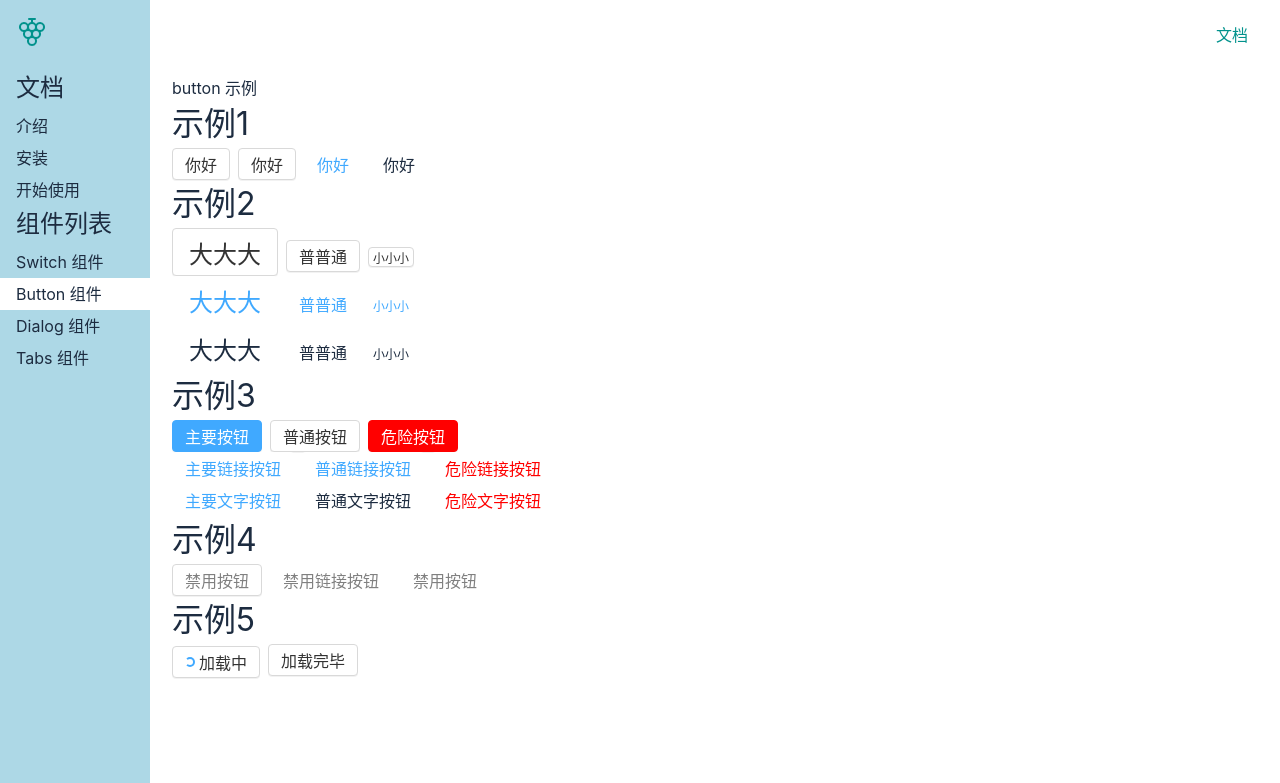
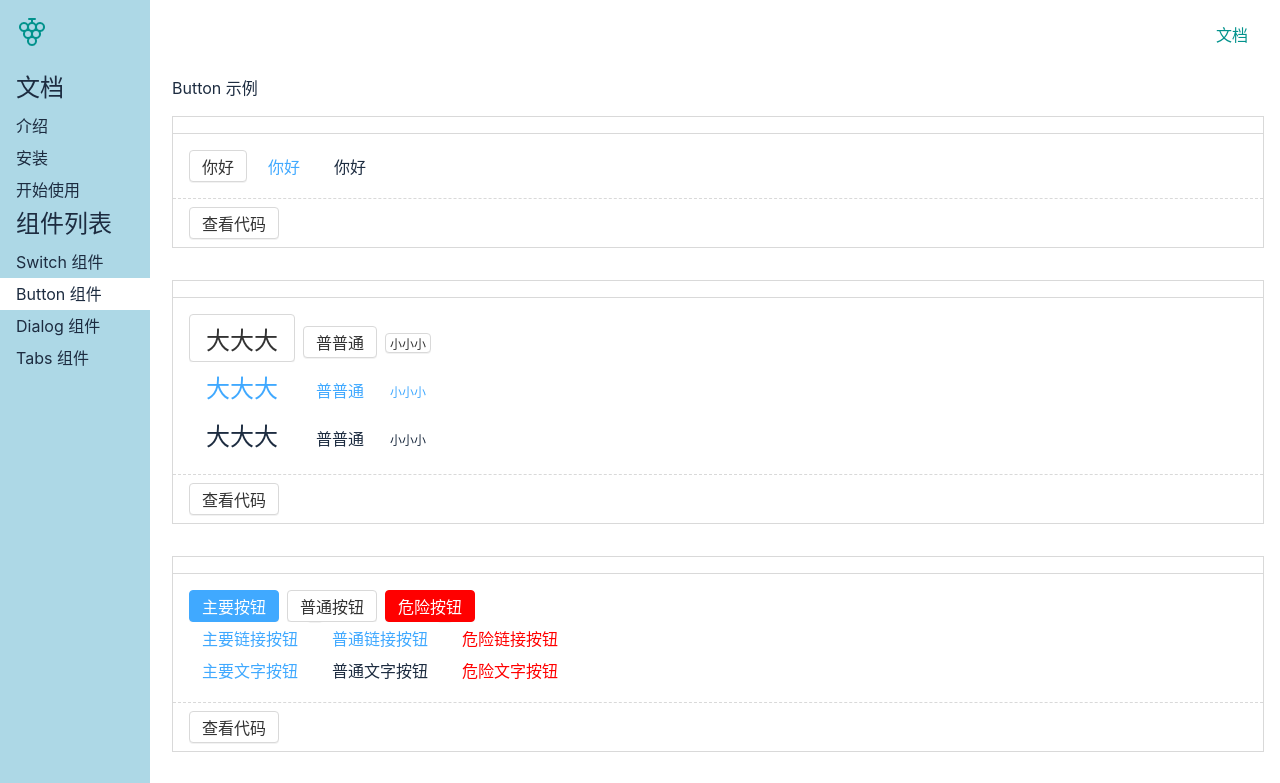
Before and after one commit to HHuangYQ/vue3-ui-Component-library, a Vue app: page /doc/button in a window 1280 px wide. Shown: the top 783 px of the page. Built offline with nearby package versions, Linux system fonts and the light colour scheme.

Commit message:
改造Button

```diff
--- /dev/null
+++ b/src/components/Button1.demo.vue
@@ -0,0 +1,19 @@
+<demo>
+常规使用
+</demo>
+<template>
+<div>
+  <Buttons>你好</Buttons>
+  <Buttons theme="link">你好</Buttons>
+  <Buttons theme="text">你好</Buttons>
+</div>
+</template>
+
+<script lang="ts">
+import Buttons from "../lib/Buttons.vue";
+export default {
+  components: {
+    Buttons
+  }
+}
+</script>
--- /dev/null
+++ b/src/components/Button2.demo.vue
@@ -0,0 +1,31 @@
+<demo>
+支持 size
+</demo>
+<template>
+<div>
+  <div>
+    <Buttons size="big">大大大</Buttons>
+    <Buttons>普普通</Buttons>
+    <Buttons size="small">小小小</Buttons>
+  </div>
+  <div>
+    <Buttons theme="link" size="big">大大大</Buttons>
+    <Buttons theme="link">普普通</Buttons>
+    <Buttons size="small" theme="link">小小小</Buttons>
+  </div>
+  <div>
+    <Buttons size="big" theme="text">大大大</Buttons>
+    <Buttons theme="text">普普通</Buttons>
+    <Buttons size="small" theme="text">小小小</Buttons>
+  </div>
+</div>
+</template>
+
+<script lang="ts">
+import Buttons from "../lib/Buttons.vue";
+export default {
+  components: {
+    Buttons
+  }
+}
+</script>
--- /dev/null
+++ b/src/components/Button3.demo.vue
@@ -0,0 +1,31 @@
+<demo>
+支持 level
+</demo>
+<template>
+<div>
+  <div>
+    <Buttons level="main">主要按钮</Buttons>
+    <Buttons>普通按钮</Buttons>
+    <Buttons level="danger">危险按钮</Buttons>
+  </div>
+  <div>
+    <Buttons theme="link" level="main">主要链接按钮</Buttons>
+    <Buttons theme="link">普通链接按钮</Buttons>
+    <Buttons theme="link" level="danger">危险链接按钮</Buttons>
+  </div>
+  <div>
+    <Buttons theme="text" level="main">主要文字按钮</Buttons>
+    <Buttons theme="text">普通文字按钮</Buttons>
+    <Buttons theme="text" level="danger">危险文字按钮</Buttons>
+  </div>
+</div>
+</template>
+
+<script lang="ts">
+import Buttons from "../lib/Buttons.vue";
+export default {
+  components: {
+    Buttons
+  }
+}
+</script>
--- /dev/null
+++ b/src/components/Button4.demo.vue
@@ -0,0 +1,17 @@
+<demo>
+支持 disabled
+</demo>
+<template>
+<Buttons disabled>禁用按钮</Buttons>
+<Buttons theme="link" disabled>禁用链接按钮</Buttons>
+<Buttons theme="text" disabled>禁用按钮</Buttons>
+</template>
+
+<script lang="ts">
+import Buttons from "../lib/Buttons.vue";
+export default {
+  components: {
+    Buttons
+  }
+}
+</script>
--- /dev/null
+++ b/src/components/Button5.demo.vue
@@ -0,0 +1,18 @@
+<demo>
+支持显示加载中
+</demo>
+<template>
+<div>
+  <Buttons loading>加载中</Buttons>
+  <Buttons>加载完毕</Buttons>
+</div>
+</template>
+
+<script lang="ts">
+import Buttons from "../lib/Buttons.vue";
+export default {
+  components: {
+    Buttons
+  }
+}
+</script>
--- a/src/components/ButtonDemo.vue
+++ b/src/components/ButtonDemo.vue
@@ -1,68 +1,33 @@
 <template>
-    <div>button 示例</div>
-    <h1>示例1</h1>
-    <div>
-        <Buttons>你好</Buttons>
-        <Buttons theme="button">你好</Buttons>
-        <Buttons theme="link">你好</Buttons>
-        <Buttons theme="text">你好</Buttons>
-
-    </div>
-    <h1>示例2</h1>
-    <div>
-        <Buttons size="big">大大大</Buttons>
-        <Buttons>普普通</Buttons>
-        <Buttons size="small">小小小</Buttons>
-    </div>
-    <div>
-        <Buttons size="big" theme="link">大大大</Buttons>
-        <Buttons theme="link">普普通</Buttons>
-        <Buttons size="small" theme="link">小小小</Buttons>
-    </div>
-    <div>
-        <Buttons size="big" theme="text">大大大</Buttons>
-        <Buttons theme="text">普普通</Buttons>
-        <Buttons size="small" theme="text">小小小</Buttons>
-    </div>
-    <h1>示例3</h1>
-    <div>
-        <Buttons level="main">主要按钮</Buttons>
-        <Buttons>普通按钮</Buttons>
-        <Buttons level="danger">危险按钮</Buttons>
-    </div>
-    <div>
-        <Buttons level="main" theme="link">主要链接按钮</Buttons>
-        <Buttons theme="link">普通链接按钮</Buttons>
-        <Buttons level="danger" theme="link">危险链接按钮</Buttons>
-    </div>
-    <div>
-        <Buttons level="main" theme="text">主要文字按钮</Buttons>
-        <Buttons theme="text">普通文字按钮</Buttons>
-        <Buttons level="danger" theme="text">危险文字按钮</Buttons>
-    </div>
-    <h1>示例4</h1>
-    <div>
-        <Buttons disabled>禁用按钮</Buttons>
-        <Buttons theme="link" disabled>禁用链接按钮</Buttons>
-        <Buttons theme="text" disabled>禁用按钮</Buttons>
-    </div>
-    <div>
-        <h1>示例5</h1>
-        <Buttons loading>加载中</Buttons>
-         <Buttons>加载完毕</Buttons>
-    </div>
+<div>
+  <div>Button 示例</div>
+  <Demo :component="Button1Demo" />
+  <Demo :component="Button2Demo" />
+  <Demo :component="Button3Demo" />
+  <Demo :component="Button4Demo" />
+  <Demo :component="Button5Demo" />
+</div>
 </template>
 
 <script lang="ts">
-import Buttons from '../lib/Buttons.vue'
+import Demo from "./Demo.vue";
+import Button1Demo from "./Button1.demo.vue";
+import Button2Demo from "./Button2.demo.vue";
+import Button3Demo from "./Button3.demo.vue";
+import Button4Demo from "./Button4.demo.vue";
+import Button5Demo from "./Button5.demo.vue";
 export default {
-    components: { Buttons },
-    setup() {
-        const onClick = () => {
-            console.log('hi')
-        }
-        return { onClick }
-
-    }
-}
+    components: {
+    Demo
+  },
+  setup() {
+    return {
+      Button1Demo,
+      Button2Demo,
+      Button3Demo,
+      Button4Demo,
+      Button5Demo
+    };
+     },
+};
 </script>
```
